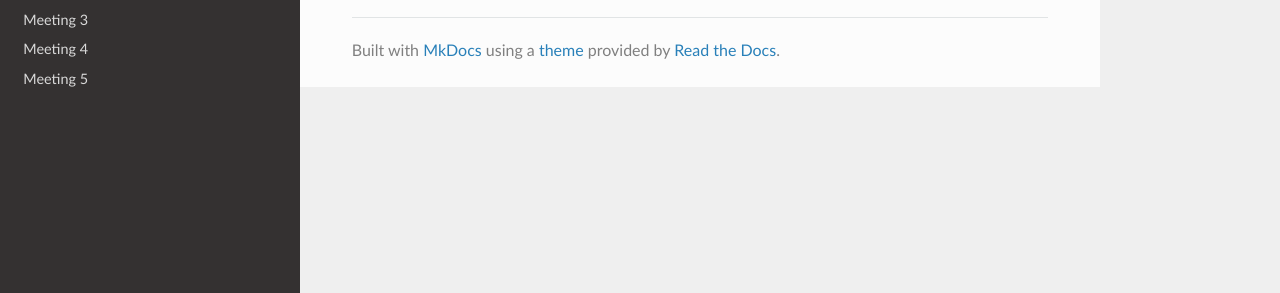
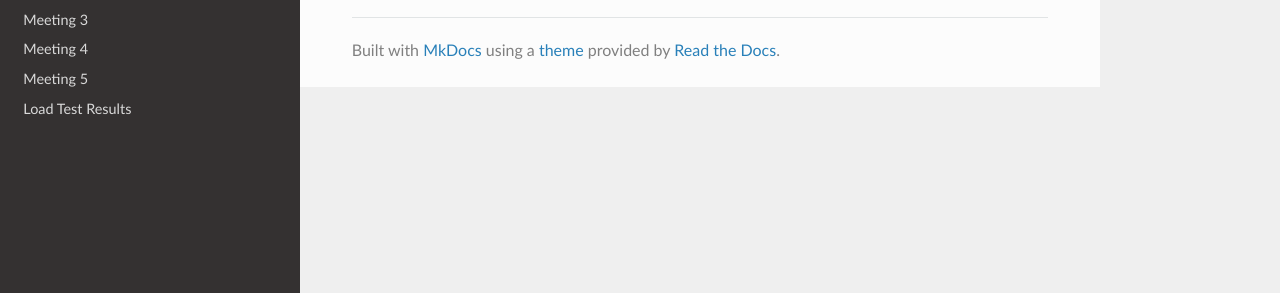
Before and after one commit to tyler0852/tylers-tacc-research, an MkDocs documentation site: the page built from docs/index.md, in a window 1280 px wide. Shown: the part 191-484 px from the top of the page. Built offline with MkDocs 1.6.1, drawn with Linux system fonts in a browser that asks for light colours; nearby versions of some CDN libraries.

Commit message:
Add Load Test Results section to mkdocs.yml

```diff
--- a/mkdocs.yml
+++ b/mkdocs.yml
@@ -11,6 +11,7 @@ nav:
       - Meeting 3: tms/meeting-3.md
       - Meeting 4: tms/meeting-4.md
       - Meeting 5: tms/meeting-5.md
+      - Load Test Results: tms/loadtest_runs.md
 
 markdown_extensions:
   - admonition
```
